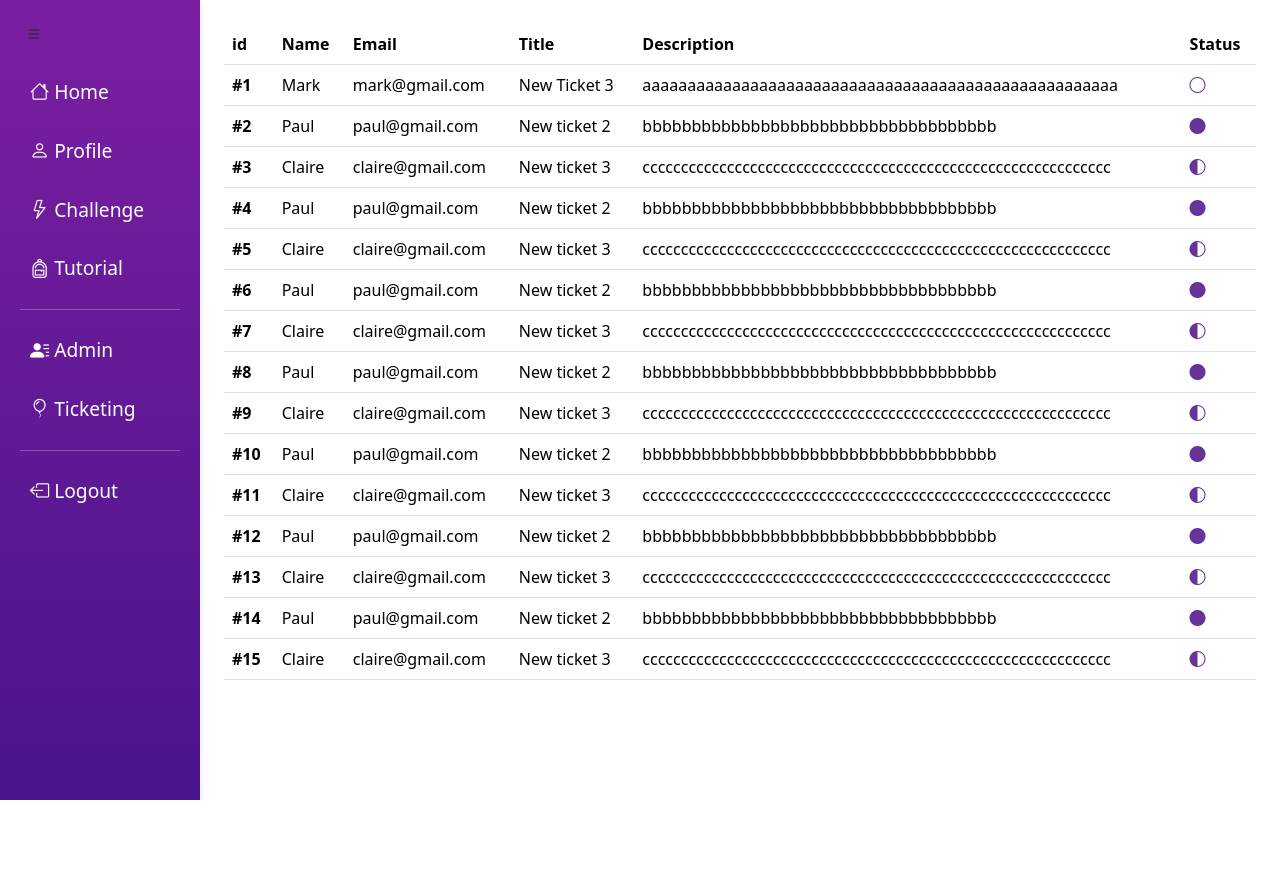
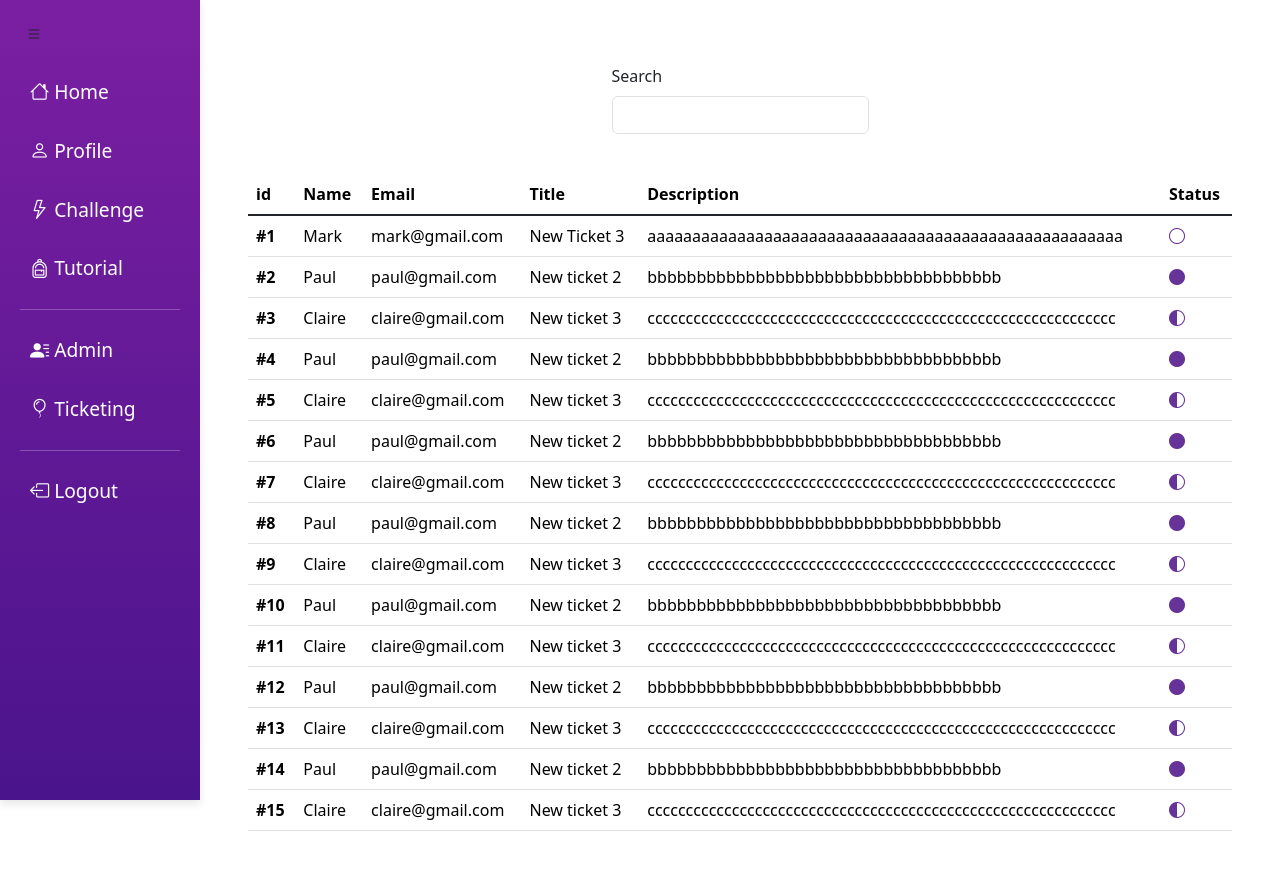
Before and after one commit to PasqualeCapuano/Tinkerbell, an Angular app in the folder frontend/: page /home/ticketing in a window 1280 px wide. Shown: the top 870 px of the page. Before the commit the page ends 800 px from the top, so only its background shows below. Built offline with nearby package versions, Linux system fonts and the light colour scheme.

Commit message:
pipe search table ticket

```diff
--- /dev/null
+++ b/frontend/src/app/components/home/ticketing/search.pipe.ts
@@ -0,0 +1,21 @@
+import { Pipe, PipeTransform } from '@angular/core';
+
+@Pipe({
+  name: 'search',
+  standalone: true
+})
+export class SearchPipe implements PipeTransform {
+
+  transform(value: any, args?: any): any {
+    if (!value) return null;
+    if (!args) return value;
+
+    args = args.toLowerCase();
+
+    return value.filter((item: any) =>{
+        return JSON.stringify(item).toLowerCase().includes(args);
+      });
+
+  }
+
+}
--- a/frontend/src/app/components/home/ticketing/ticketing.component.html
+++ b/frontend/src/app/components/home/ticketing/ticketing.component.html
@@ -1,4 +1,10 @@
-<div class="d-flex justify-content-center align-items-center">
+<div class="d-flex p-5 flex-column justify-content-center align-items-center">
+  <div class="d-flex justify-content-end">
+    <div class="m-3">
+      <label for="search" class="form-label">Search</label>
+      <input id="search" class="form-control" type="text" placeholder="" aria-label="default input example" [(ngModel)]="searchText">
+    </div>
+  </div>
   <table class="table m-4">
     <thead>
     <tr>
@@ -10,8 +16,8 @@
       <th scope="col">Status</th>
     </tr>
     </thead>
-    <tbody>
-    <tr *ngFor="let t of tableData" (click)="openDetailPage(t)">
+    <tbody class="table-group-divider">
+    <tr *ngFor="let t of tableData | search: searchText" (click)="openDetailPage(t)">
       <th scope="row">#{{ t.id }}</th>
       <td>{{ t.customerName }}</td>
       <td>{{ t.customerEmail }}</td>
--- a/frontend/src/app/components/home/ticketing/ticketing.component.ts
+++ b/frontend/src/app/components/home/ticketing/ticketing.component.ts
@@ -2,11 +2,13 @@ import { Component } from '@angular/core';
 import { CommonModule } from '@angular/common';
 import {Router} from "@angular/router";
 import {DataService} from "../../../services/data.service";
+import {FormsModule} from "@angular/forms";
+import {SearchPipe} from "./search.pipe";
 
 @Component({
   selector: 'app-ticketing',
   standalone: true,
-  imports: [CommonModule],
+  imports: [CommonModule, FormsModule, SearchPipe],
   templateUrl: './ticketing.component.html',
   styleUrl: './ticketing.component.scss'
 })
@@ -154,6 +156,7 @@ export class TicketingComponent {
     }
   ];
 
+  searchText: string = '';
 
   openDetailPage(data: any) {
     this.dataService.setCurrentRowData(data);
```
Also changed, not shown: 1 other file (tests, documents, lock files or other folders).
